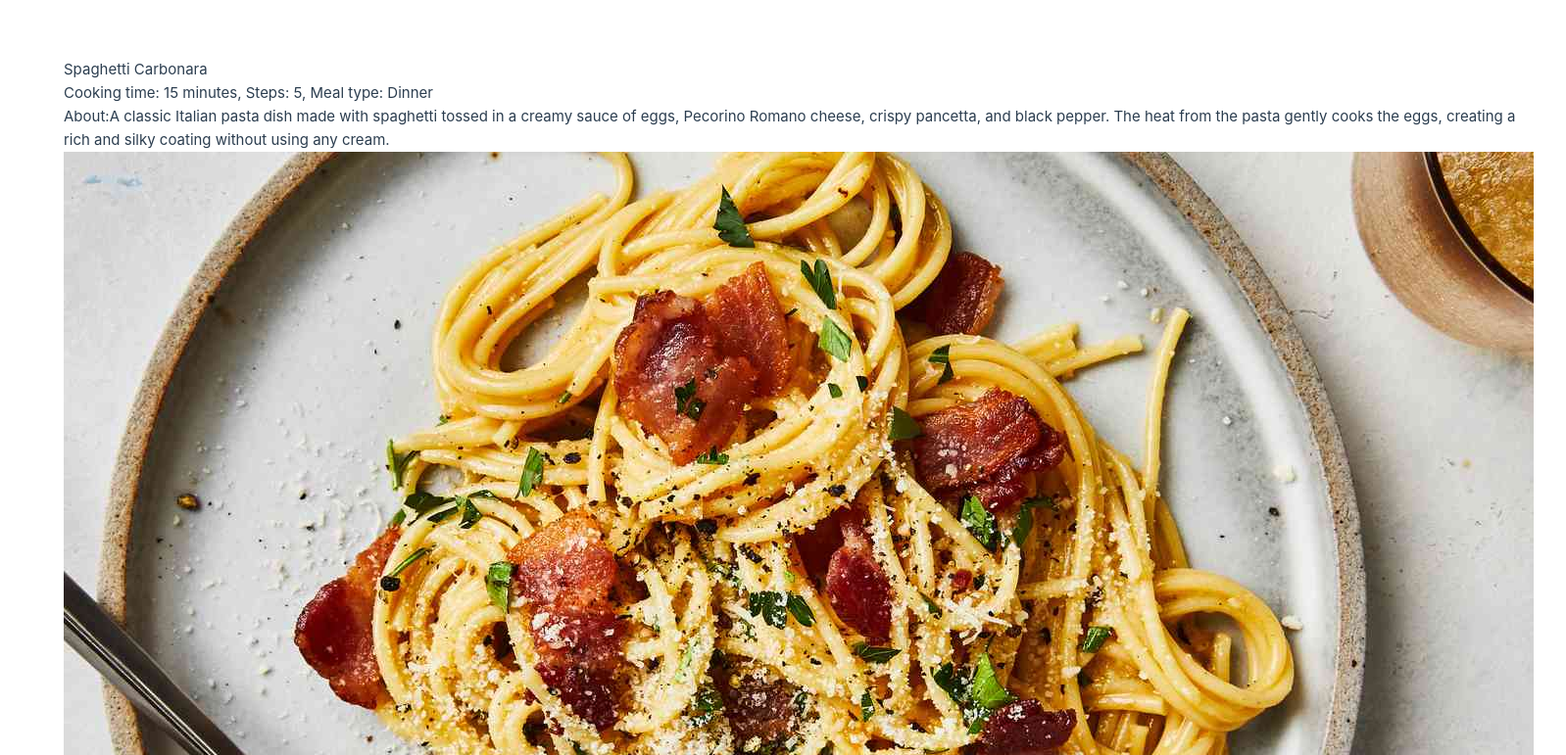
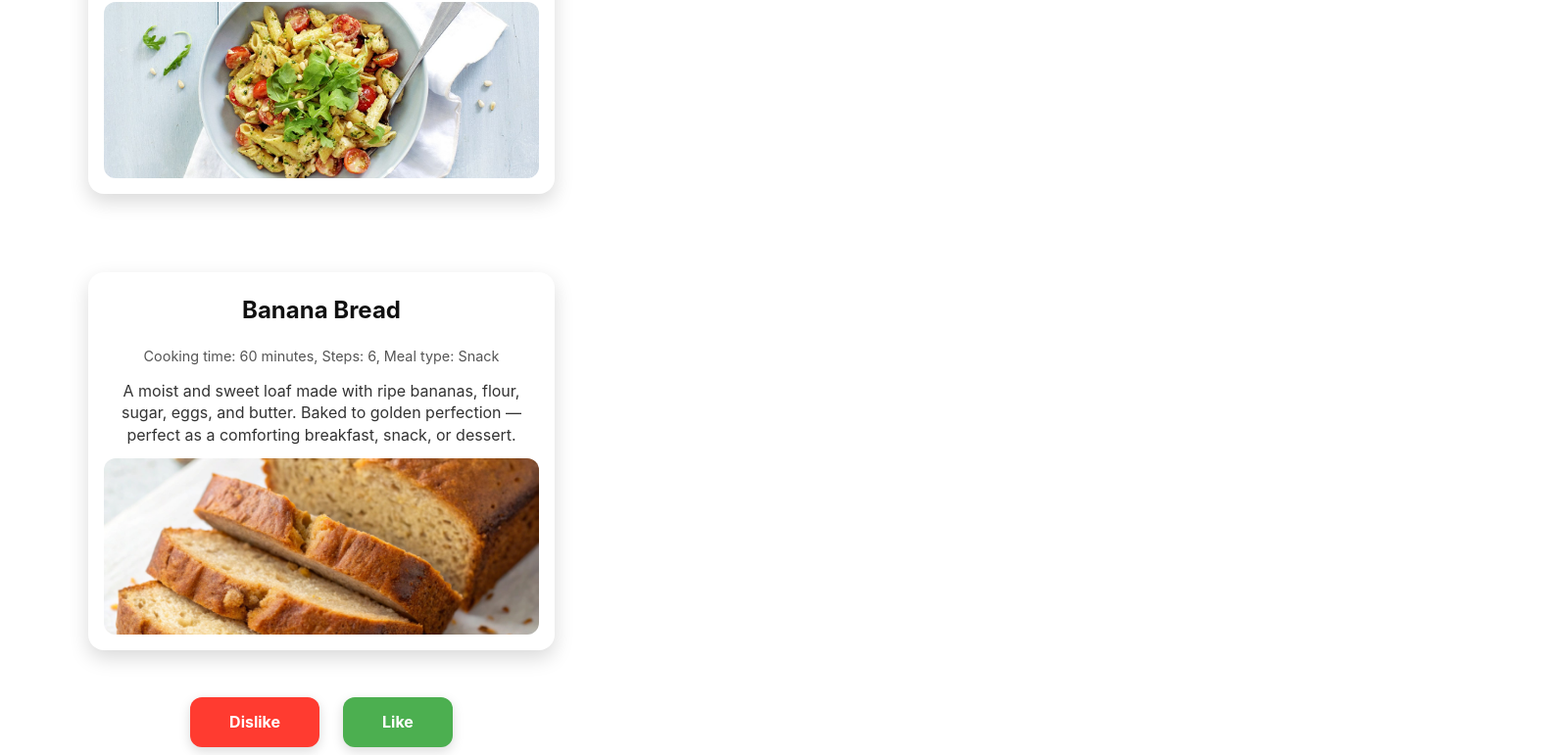
Before and after one commit to SimonevC/frontend_project, a Vue app in the folder recipe_app/: page /discover in a window 1280 px wide. Shown: the part 1407-2178 px from the top of the page at 98% size, 1598 px wide, since content can reach past the window. Built offline with nearby package versions, Linux system fonts and the light colour scheme; the HTML template or start-up script is replaced by a standard one.

Commit message:
styled buttons and recipe cards

```diff
--- a/recipe_app/src/components/ListDetail.vue
+++ b/recipe_app/src/components/ListDetail.vue
@@ -48,7 +48,7 @@ function backToList() {
 
 .list_item {
   cursor: pointer;
-  border: 1px solid white;
+  /* border: 1px solid white; */
   padding: 2rem;
   margin-bottom: 1rem;
 }
--- a/recipe_app/src/components/PrettyBackground.vue
+++ b/recipe_app/src/components/PrettyBackground.vue
@@ -57,7 +57,7 @@ body {
 }
 
 .line::after {
-	content: "";
+  content: '';
   display: block;
   position: absolute;
   height: 15vh;
--- a/recipe_app/src/components/PrettyButton.vue
+++ b/recipe_app/src/components/PrettyButton.vue
@@ -5,12 +5,12 @@ defineProps({
     type: Boolean,
     default: false,
   },
-});
+})
 
-const emit = defineEmits(["clicked"]);
+const emit = defineEmits(['clicked'])
 
 function buttonClick() {
-	emit("clicked");
+  emit('clicked')
 }
 </script>
 
@@ -28,27 +28,29 @@ function buttonClick() {
 
 <style scoped lang="css">
 .button {
-	border: 1px solid white;
-	background-color: rgb(139, 247, 38);
-	border-radius: 3px;
-	color: rgb(255, 255, 255);
+  border: none;
+  background-color: #4caf50; /* fris groen */
+  border-radius: 12px;
+  color: white;
   cursor: pointer;
-	padding: 1rem 4rem;
-	display: inline-block;
+  padding: 0.8rem 2.5rem;
+  font-size: 1rem;
+  font-weight: bold;
+  transition: all 0.2s ease-in-out;
+  box-shadow: 0 4px 12px rgba(0, 0, 0, 0.15);
+}
+
+.button:hover {
+  transform: translateY(-2px);
+  box-shadow: 0 6px 16px rgba(0, 0, 0, 0.2);
 }
 
 .fabClass {
-	border-radius: 50%;
-	aspect-ratio: 1/1;
-	background-color: rgb(255, 0, 0);
-	color: white;
-	cursor: pointer;
-	font-size: 2rem;
-	position: absolute;
-	display: flex;
-	bottom: 0;
-	right: 0;
-	align-items: center;
-	margin: 1rem;
+  background-color: #ff3b30; /* fel rood */
+}
+
+.fabClass:hover {
+  transform: translateY(-2px);
+  box-shadow: 0 6px 16px rgba(0, 0, 0, 0.25);
 }
 </style>
--- a/recipe_app/src/views/DiscoverTab.vue
+++ b/recipe_app/src/views/DiscoverTab.vue
@@ -26,18 +26,22 @@ function dislikeCurrent() {
 <template>
   <ListDetail :items="store.recipes">
     <template #list_item="{ item }">
-      <p>{{ item.name }}</p>
-      <p>
-        Cooking time: {{ item.cookingTime }} minutes, Steps: {{ item.steps }}, Meal type:
-        {{ item.mealType }}
-      </p>
-      <p>About:{{ item.description }}</p>
-      <img :src="item.image" />
+      <div class="recipe-card">
+        <h3 class="recipe-title">{{ item.name }}</h3>
+        <p class="recipe-meta">
+          Cooking time: {{ item.cookingTime }} minutes, Steps: {{ item.steps }}, Meal type:
+          {{ item.mealType }}
+        </p>
+        <p class="recipe-description">{{ item.description }}</p>
+        <img :src="item.image" class="recipe-image" />
+      </div>
     </template>
 
     <template #list_actions>
-      <PrettyButton type="like" @click="likeCurrent">Like</PrettyButton>
-      <PrettyButton type="dislike" @click="dislikeCurrent">Dislike</PrettyButton>
+      <div class="action-buttons">
+        <PrettyButton type="dislike" :fab="true" @click="dislikeCurrent">Dislike</PrettyButton>
+        <PrettyButton type="like" @click="likeCurrent">Like</PrettyButton>
+      </div>
     </template>
 
     <template v-if="currentRecipe" #details="{ items, index }">
@@ -54,10 +58,65 @@ function dislikeCurrent() {
 </template>
 
 <style lang="css" scoped>
-label {
+/* label {
   display: flex;
   flex-direction: column;
   gap: 10px;
   padding: 0.2rem;
+} */
+
+/* Card styling */
+.recipe-card {
+  display: flex;
+  flex-direction: column;
+  align-items: center;
+  gap: 0.8rem;
+  padding: 1rem;
+  width: 90%;
+  max-width: 500px;
+  background: #ffffff;
+  border-radius: 16px;
+  box-shadow: 0 8px 20px rgba(0, 0, 0, 0.15);
+  margin: 0 auto;
+}
+
+/* Afbeelding */
+.recipe-image {
+  width: 100%;
+  max-height: 180px;
+  object-fit: cover;
+  border-radius: 12px;
+}
+
+/* Titel */
+.recipe-title {
+  font-size: 1.5rem;
+  font-weight: bold;
+  margin: 0.2rem 0;
+  text-align: center;
+  color: #111;
+}
+
+/* Meta info */
+.recipe-meta {
+  font-size: 0.9rem;
+  color: #555;
+  text-align: center;
+}
+
+/* Beschrijving */
+.recipe-description {
+  font-size: 1rem;
+  line-height: 1.4;
+  text-align: center;
+  color: #333;
+}
+
+/* Actieknoppen */
+.action-buttons {
+  display: flex;
+  justify-content: center;
+  gap: 1.5rem;
+  margin-top: 1rem;
 }
 </style>
```
Lines whose indentation alone changed are shown as unchanged.
